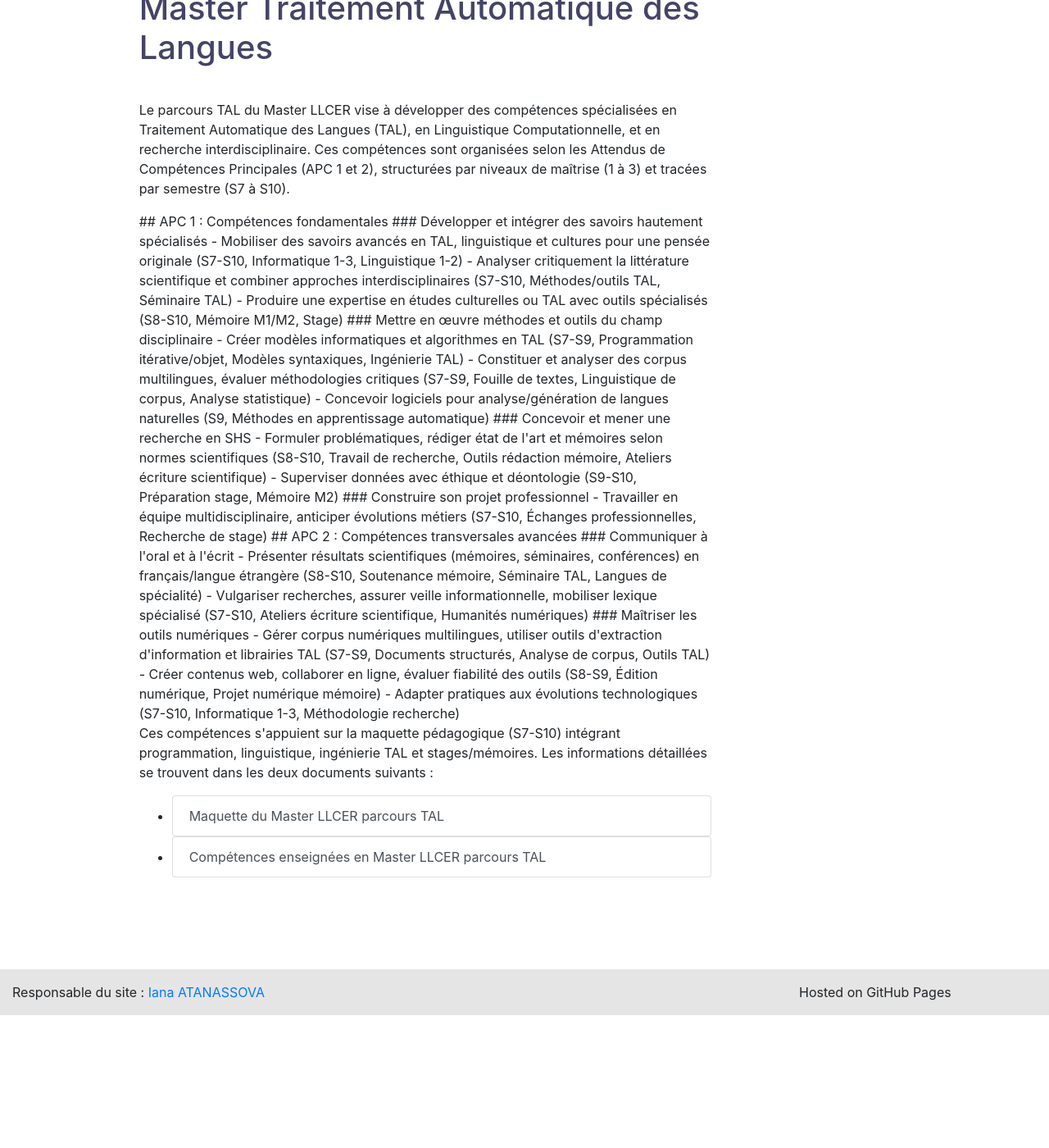
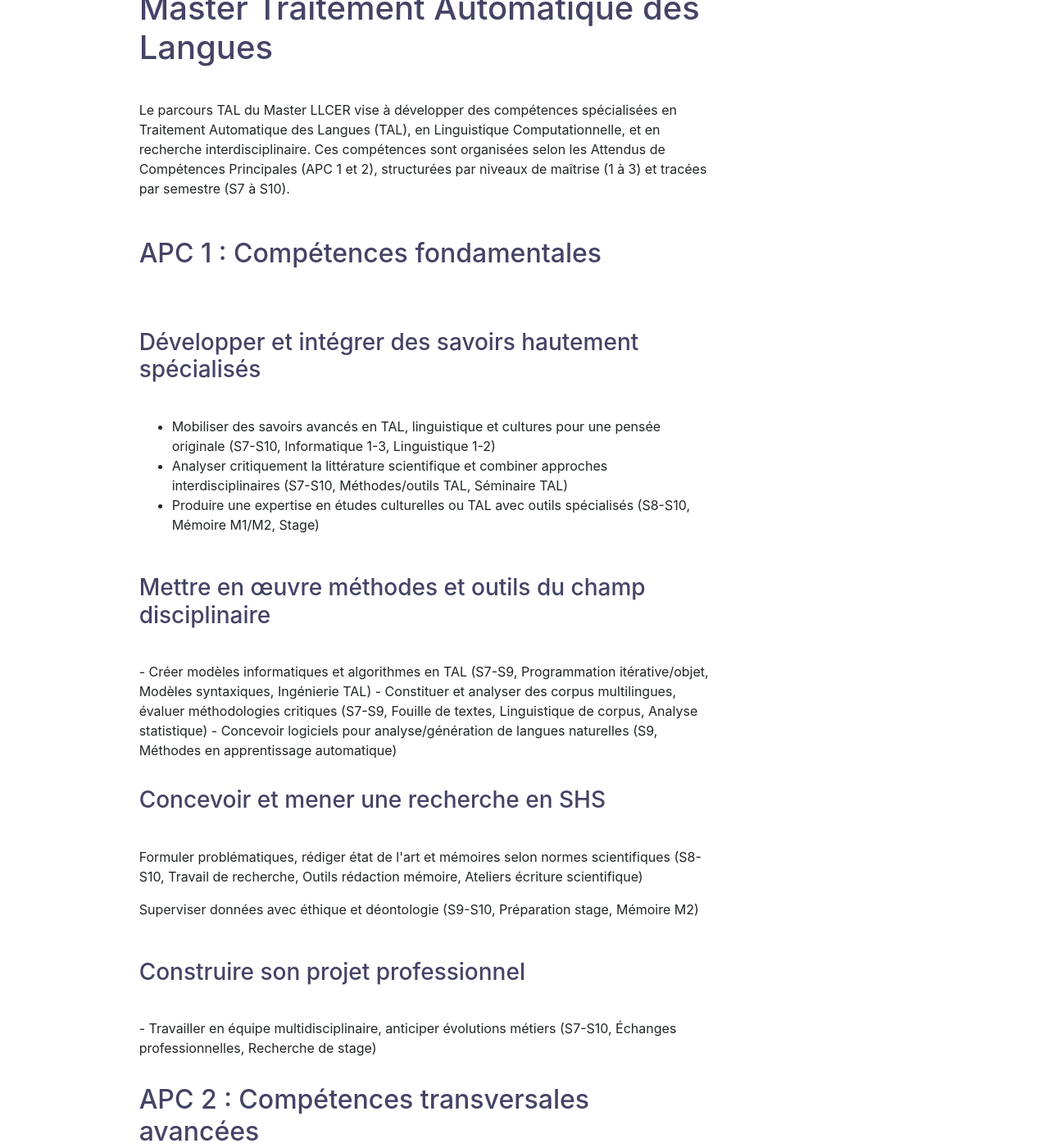
Before and after one commit to mastertalumlp/mastertalumlp.github.io, a Jekyll site: the page built from competences.md, in a window 1280 px wide and 1400 px high, scrolled down 500 px. Shown: the whole window at 82% size. Built offline with Jekyll 4.4.1, drawn with Linux system fonts in a browser that asks for light colours; nearby versions of some CDN libraries; before the commit the page ends 1738 px from its top, so only the background shows below that; some of the changed text lies outside the part shown.

Commit message:
ajouts stage etc.

```diff
--- a/_layouts/talpage.html
+++ b/_layouts/talpage.html
@@ -48,7 +48,9 @@
         </a>
         <div class="dropdown-menu" aria-labelledby="mastertal">
           <a class="dropdown-item" href="master.html">Description du cursus Master TAL</a>
+          <a class="dropdown-item" href="competences.html">Compétences enseignées en Master TAL</a>
           <a class="dropdown-item" href="memoire.html">Le mémoire de recherche en Master TAL</a>
+          <a class="dropdown-item" href="stage.html">Le stage en Master TAL</a>
           <div class="dropdown-divider"></div>
           <a class="dropdown-item" href="edt.html">Emplois de temps Master TAL</a>
         </div>
--- a/competences.md
+++ b/competences.md
@@ -10,42 +10,43 @@ title: "Compétences Master TAL"
 
 <p>Le parcours TAL du Master LLCER vise à développer des compétences spécialisées en Traitement Automatique des Langues (TAL), en Linguistique Computationnelle, et en recherche interdisciplinaire. Ces compétences sont organisées selon les Attendus de Compétences Principales (APC 1 et 2), structurées par niveaux de maîtrise (1 à 3) et tracées par semestre (S7 à S10).</p>
 
-## APC 1 : Compétences fondamentales
+<h2>APC 1 : Compétences fondamentales</h2>
 
-### Développer et intégrer des savoirs hautement spécialisés
-- Mobiliser des savoirs avancés en TAL, linguistique et cultures pour une pensée originale (S7-S10, Informatique 1-3, Linguistique 1-2)
-- Analyser critiquement la littérature scientifique et combiner approches interdisciplinaires (S7-S10, Méthodes/outils TAL, Séminaire TAL)
-- Produire une expertise en études culturelles ou TAL avec outils spécialisés (S8-S10, Mémoire M1/M2, Stage)
+<h3>Développer et intégrer des savoirs hautement spécialisés</h3>
+<ul>
+<li>Mobiliser des savoirs avancés en TAL, linguistique et cultures pour une pensée originale (S7-S10, Informatique 1-3, Linguistique 1-2)</li>
+<li>Analyser critiquement la littérature scientifique et combiner approches interdisciplinaires (S7-S10, Méthodes/outils TAL, Séminaire TAL)</li>
+<li>Produire une expertise en études culturelles ou TAL avec outils spécialisés (S8-S10, Mémoire M1/M2, Stage)</li>
+</ul>
 
-### Mettre en œuvre méthodes et outils du champ disciplinaire
+<h3>Mettre en œuvre méthodes et outils du champ disciplinaire</h3>
 - Créer modèles informatiques et algorithmes en TAL (S7-S9, Programmation itérative/objet, Modèles syntaxiques, Ingénierie TAL)
 - Constituer et analyser des corpus multilingues, évaluer méthodologies critiques (S7-S9, Fouille de textes, Linguistique de corpus, Analyse statistique)
 - Concevoir logiciels pour analyse/génération de langues naturelles (S9, Méthodes en apprentissage automatique)
 
-### Concevoir et mener une recherche en SHS
-- Formuler problématiques, rédiger état de l'art et mémoires selon normes scientifiques (S8-S10, Travail de recherche, Outils rédaction mémoire, Ateliers écriture scientifique)
-- Superviser données avec éthique et déontologie (S9-S10, Préparation stage, Mémoire M2)
+<h3>Concevoir et mener une recherche en SHS</h3>
+<p>Formuler problématiques, rédiger état de l'art et mémoires selon normes scientifiques (S8-S10, Travail de recherche, Outils rédaction mémoire, Ateliers écriture scientifique)</p>
+<p>Superviser données avec éthique et déontologie (S9-S10, Préparation stage, Mémoire M2)</p>
 
-### Construire son projet professionnel
+<h3>Construire son projet professionnel</h3>
 - Travailler en équipe multidisciplinaire, anticiper évolutions métiers (S7-S10, Échanges professionnelles, Recherche de stage)
 
-## APC 2 : Compétences transversales avancées
+<h2>APC 2 : Compétences transversales avancées</h2>
 
-### Communiquer à l'oral et à l'écrit
+<h3>Communiquer à l'oral et à l'écrit</h3>
 - Présenter résultats scientifiques (mémoires, séminaires, conférences) en français/langue étrangère (S8-S10, Soutenance mémoire, Séminaire TAL, Langues de spécialité)
 - Vulgariser recherches, assurer veille informationnelle, mobiliser lexique spécialisé (S7-S10, Ateliers écriture scientifique, Humanités numériques)
 
-### Maîtriser les outils numériques
+<h3>Maîtriser les outils numériques</h3>
 - Gérer corpus numériques multilingues, utiliser outils d'extraction d'information et librairies TAL (S7-S9, Documents structurés, Analyse de corpus, Outils TAL)
 - Créer contenus web, collaborer en ligne, évaluer fiabilité des outils (S8-S9, Édition numérique, Projet numérique mémoire)
 - Adapter pratiques aux évolutions technologiques (S7-S10, Informatique 1-3, Méthodologie recherche)
 
+<p></p>
+
 <p>Ces compétences s'appuient sur la maquette pédagogique (S7-S10) intégrant programmation, linguistique, ingénierie TAL et stages/mémoires. Les informations détaillées se trouvent dans les deux documents suivants : </p>
 
-<ul>
-<li><a class="button list-group-item list-group-item-action" href="/assets/fichiers/Master-TAL-Maquette.pdf" target="_blank">Maquette du Master LLCER parcours TAL</a></li>
-<li> <a class="button list-group-item list-group-item-action" href="/assets/fichiers/Master-TAL-Competences.pdf" target="_blank">Compétences enseignées en Master LLCER parcours TAL</a></li>
-</ul>
-
+<p><a class="button list-group-item list-group-item-action" href="/assets/fichiers/Master-TAL-Maquette.pdf" target="_blank">Maquette du Master LLCER parcours TAL</a></p>
+<p><a class="button list-group-item list-group-item-action" href="/assets/fichiers/Master-TAL-Competences.pdf" target="_blank">Compétences enseignées en Master LLCER parcours TAL</a></p>
 
 </div>
```
Also changed, not shown: memoire.md (+4 -2 lines), stage.md (added, +43 -0 lines), assets/images/LOGO-UMLP.png (added).
